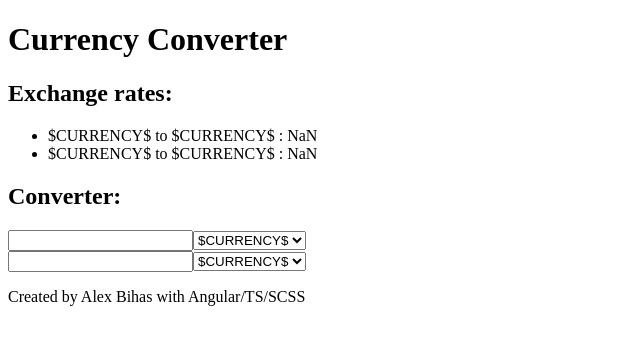
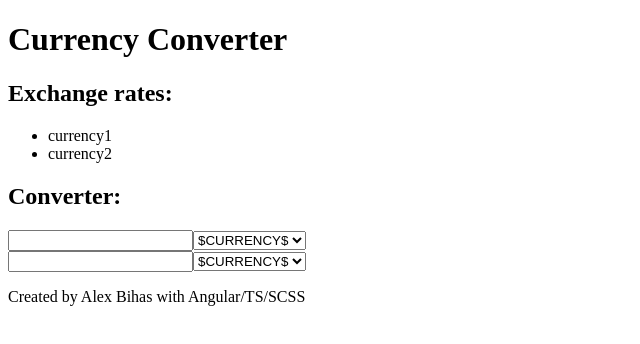
Before and after one commit to getOutOfHereInSmallSteps/ng-currency-converter, an Angular app in the folder ng-currency-converter/: page / in a window 1280 px wide. Shown: the top 344 px of the page, without its empty margins (0-640 px from the left). Built offline with nearby package versions, Linux system fonts and the light colour scheme.

Commit message:
Testing stage - handling states

```diff
--- a/ng-currency-converter/src/app/app.component.html
+++ b/ng-currency-converter/src/app/app.component.html
@@ -1,12 +1,25 @@
-<app-header></app-header>
+<app-header [currencies]="currencies"></app-header>
 <main class="main">
   <h2 class="converter-heading">Converter:</h2>
   <div class="converter-controls converter-controls--1">
-    <input type="number" class="converter-controls__input" />
-    <select class="converter-options">
+    <input
+      type="number"
+      class="converter-controls__input"
+      #input
+      (keyup)="logger(input.value)"
+    />
+    <select
+      #selector
+      class="converter-options"
+      (change)="logger(selector.value)"
+    >
       <option class="converter-options__currency">$CURRENCY$</option>
       <option class="converter-options__currency">$CURRENCY$</option>
       <option class="converter-options__currency">$CURRENCY$</option>
+
+      <!-- <option *ngFor="let currency of currencies">
+        {{ currency }}
+      </option> -->
     </select>
   </div>
 
--- a/ng-currency-converter/src/app/app.component.ts
+++ b/ng-currency-converter/src/app/app.component.ts
@@ -8,5 +8,12 @@ import { Component } from '@angular/core';
   styleUrls: ['./app.component.scss'],
 })
 export class AppComponent {
-  title = 'ng-currency-converter';
+  title = 'Currency Calculator';
+
+  currencies = ['currency1', 'currency2'];
+
+  logger(val: any) {
+    console.log(val);
+    console.log(typeof val);
+  }
 }
--- a/ng-currency-converter/src/app/header/header.component.html
+++ b/ng-currency-converter/src/app/header/header.component.html
@@ -2,7 +2,11 @@
   <h1 class="main-heading">Currency Converter</h1>
   <h2 class="currencies-heading">Exchange rates:</h2>
   <ul class="currencies-list">
-    <li class="currencies-list__item">$CURRENCY$ to $CURRENCY$ : NaN</li>
-    <li class="currencies-list__item">$CURRENCY$ to $CURRENCY$ : NaN</li>
+    <!-- <li class="currencies-list__item">$CURRENCY$ to $CURRENCY$ : NaN</li>
+    <li class="currencies-list__item">$CURRENCY$ to $CURRENCY$ : NaN</li> -->
+
+    <li class="currencies-list__item" *ngFor="let currency of currencies">
+      {{ currency }}
+    </li>
   </ul>
 </header>
--- a/ng-currency-converter/src/app/header/header.component.ts
+++ b/ng-currency-converter/src/app/header/header.component.ts
@@ -1,10 +1,10 @@
-import { Component } from '@angular/core';
+import { Component, Input } from '@angular/core';
 
 @Component({
   selector: 'app-header',
   templateUrl: './header.component.html',
-  styleUrls: ['./header.component.scss']
+  styleUrls: ['./header.component.scss'],
 })
 export class HeaderComponent {
-
+  @Input() currencies: any;
 }
```
